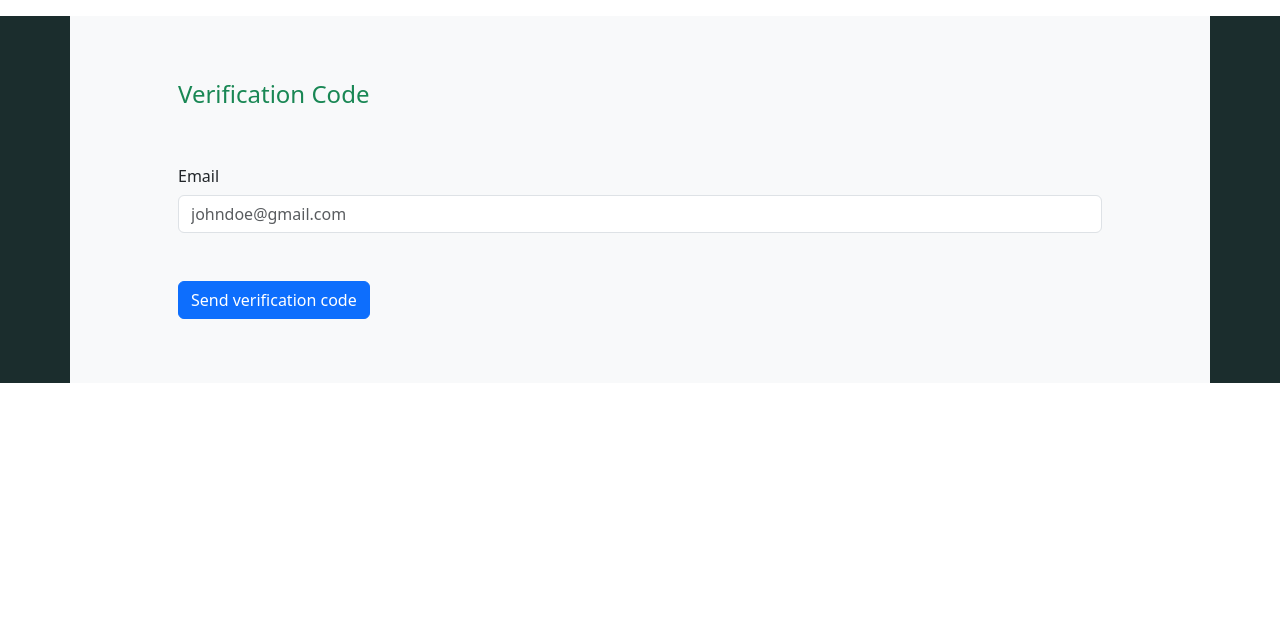
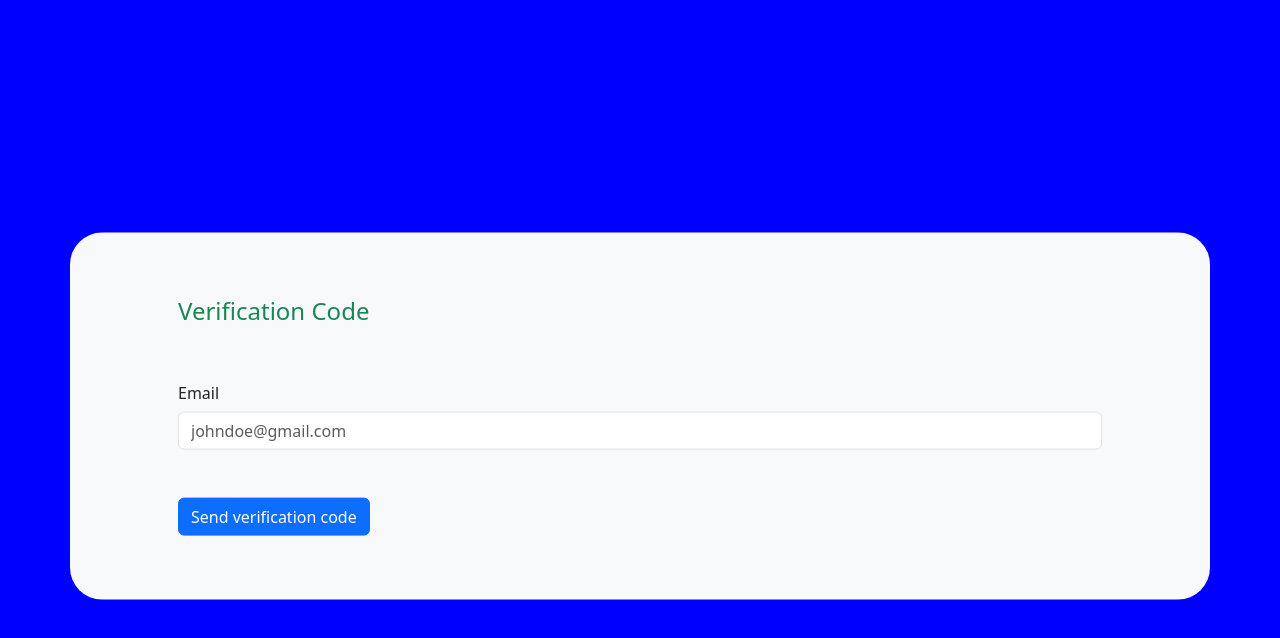
Before and after one commit to BalavigneshRajasekar/Password-Reset-Flow-with-email-Link, a React (Vite) app in the folder Frontend/: page /forgotPassword in a window 1280 px wide. Shown: the top 638 px of the page. Built offline with nearby package versions, Linux system fonts and the light colour scheme.

Commit message:
BAsic styles added

```diff
--- a/Frontend/src/App.css
+++ b/Frontend/src/App.css
@@ -1,3 +1,6 @@
-#root {
-  background-color: rgb(27, 45, 45);
+.container {
+  position: absolute;
+  top: 50%;
+  left: 50%;
+  transform: translate(-50%, -50%);
 }
--- a/Frontend/src/Components/ForgotPassword.jsx
+++ b/Frontend/src/Components/ForgotPassword.jsx
@@ -53,7 +53,7 @@ function ForgotPassword() {
   };
   return (
     <div>
-      <div className="container bg-light py-3 mt-3">
+      <div className="container bg-light py-3 mt-3 rounded-5">
         <h4 className="m-5 px-5 text-success">Verification Code</h4>
         <form onSubmit={handleSubmit} className="form m-md-5 px-5">
           <label htmlFor="email" className="col-form-label">
--- a/Frontend/src/Components/Login.jsx
+++ b/Frontend/src/Components/Login.jsx
@@ -14,7 +14,7 @@ function Login() {
   };
 
   return (
-    <div className="container bg-light py-3 mt-3">
+    <div className="container bg-light py-3 mt-3 rounded-5">
       <h4 className="m-5 px-5 text-success">Sign IN</h4>
       <form onSubmit={handleSubmit} className="form m-md-5 px-5">
         <label htmlFor="email" className="col-form-label">
--- a/Frontend/src/Components/Register.jsx
+++ b/Frontend/src/Components/Register.jsx
@@ -35,7 +35,10 @@ function Register() {
         severity: "success",
         message: res.data.message,
       });
-      // navigate("/login");
+      setTimeout(() => {
+        navigate("/login");
+      }, 4000);
+
       console.log(res);
     } catch (e) {
       setSnackBar({
@@ -51,7 +54,7 @@ function Register() {
     setSnackBar({ ...snackBar, open: false });
   };
   return (
-    <div className="container bg-light py-3 mt-3">
+    <div className="container bg-light py-3 mt-3 rounded-5">
       <h4 className="m-5 px-5 text-success">Registration form</h4>
       <form onSubmit={handleSubmit} className="form m-md-5 px-5">
         <label htmlFor="name" className="col-form-label">
--- a/Frontend/src/index.css
+++ b/Frontend/src/index.css
@@ -0,0 +1,3 @@
+body {
+  background-color: blue;
+}
```
